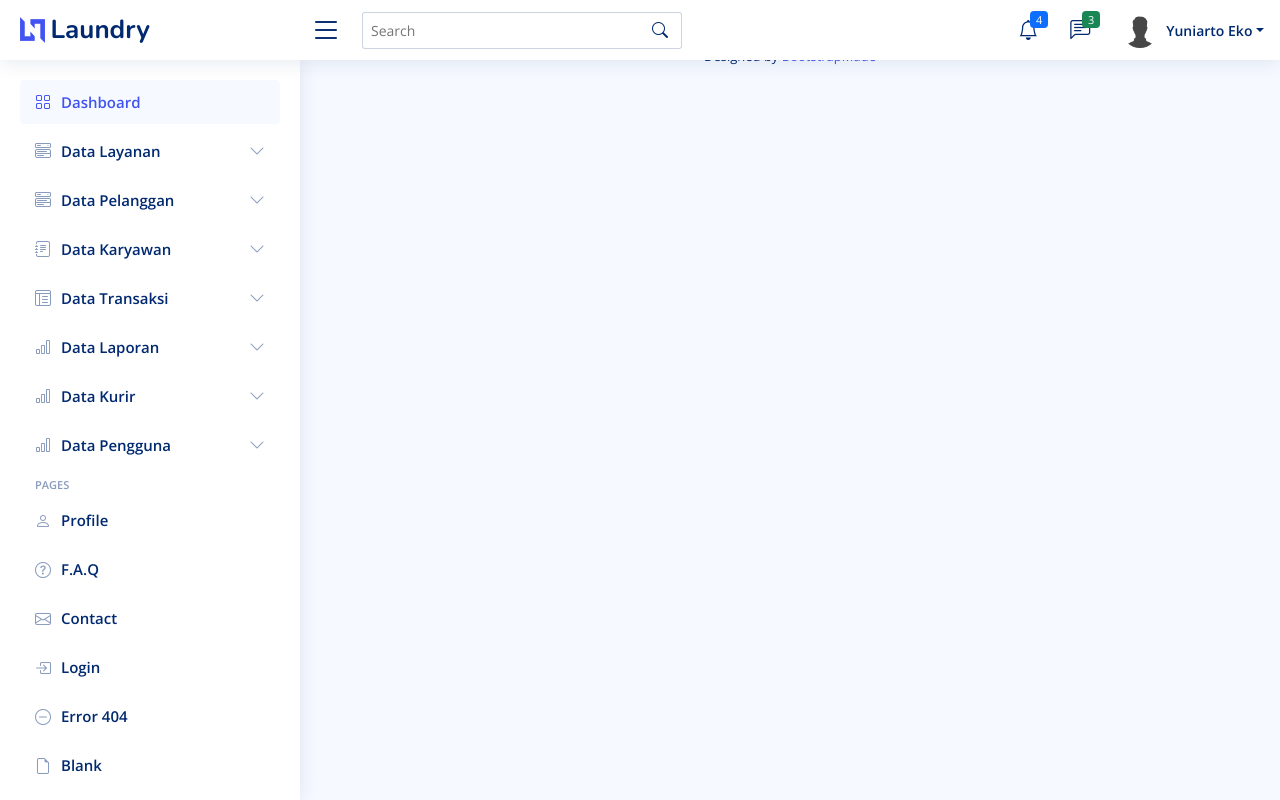
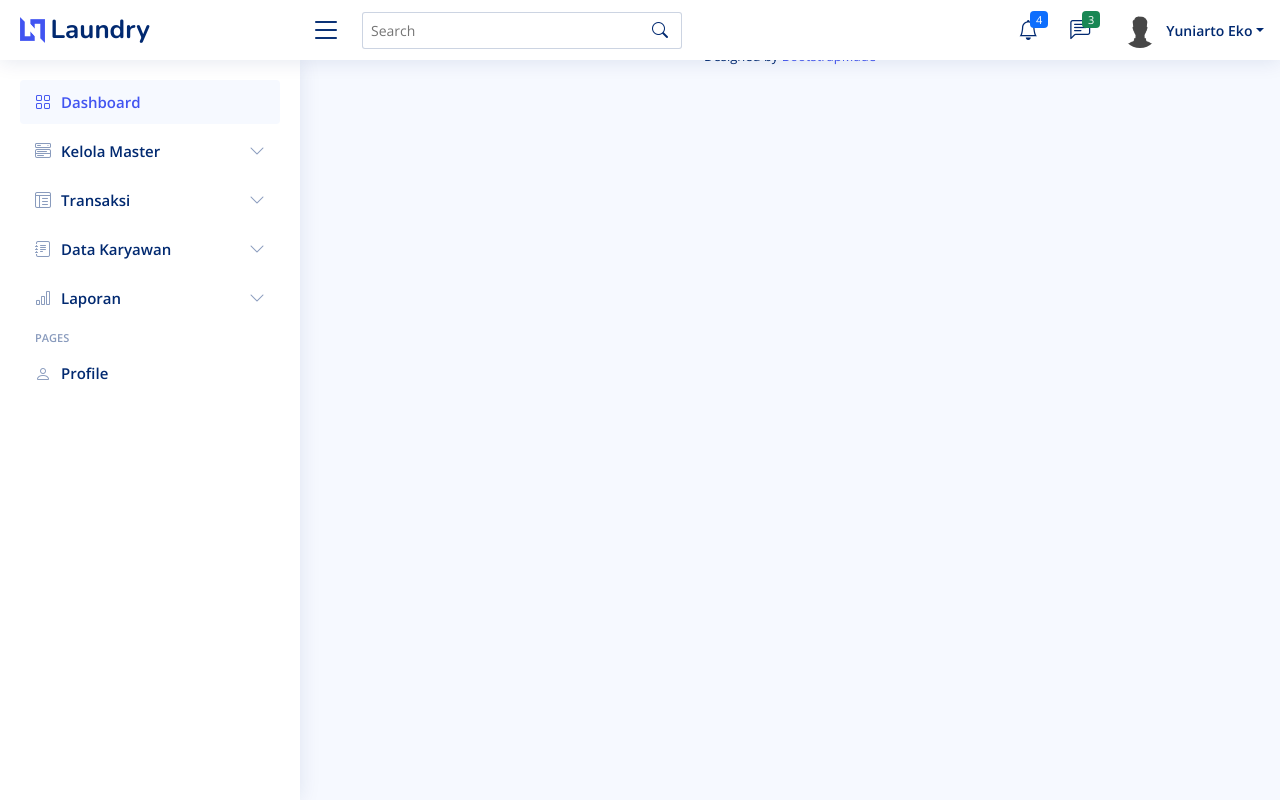
Before and after one commit to ORBITPROGRAM/warunk-laundry, a PHP site: the page made by application/views/templates/sidebar.php in a window 1280 px wide. Run offline with PHP 8.4, Linux system fonts and the light colour scheme; the template is opened without the code that fills it, so the values that code supplies are empty; some libraries are stand-ins or nearby versions.

Commit message:
Change Button Sidebar Dashboard

```diff
--- a/application/views/templates/sidebar.php
+++ b/application/views/templates/sidebar.php
@@ -13,44 +13,40 @@
 
 	  <li class="nav-item">
         <a class="nav-link collapsed" data-bs-target="#layanan-nav" data-bs-toggle="collapse" href="#">
-          <i class="bi bi-menu-button-wide"></i><span>Data Layanan</span><i class="bi bi-chevron-down ms-auto"></i>
+          <i class="bi bi-menu-button-wide"></i><span>Kelola Master</span><i class="bi bi-chevron-down ms-auto"></i>
         </a>
         <ul id="layanan-nav" class="nav-content collapse " data-bs-parent="#sidebar-nav">
           <li>
             <a href="components-alerts.html">
-              <i class="bi bi-circle"></i><span>Harga Layanan</span>
+              <i class="bi bi-circle"></i><span>Data User</span>
             </a>
           </li>
           <li>
             <a href="components-accordion.html">
-              <i class="bi bi-circle"></i><span>Tipe Layanan</span>
+              <i class="bi bi-circle"></i><span>Data Pelanggan</span>
             </a>
+					</li>
+					<li>
+            <a href="components-accordion.html">
+              <i class="bi bi-circle"></i><span>Data Jasa Cuci</span>
+            </a>
+					</li>
 		 </li>
         </ul>
-      </li><!-- End Layanan Nav -->
+      </li><!-- End Master Nav -->
 
-      <li class="nav-item">
-        <a class="nav-link collapsed" data-bs-target="#pelanggan-nav" data-bs-toggle="collapse" href="#">
-          <i class="bi bi-menu-button-wide"></i><span>Data Pelanggan</span><i class="bi bi-chevron-down ms-auto"></i>
+			<li class="nav-item">
+        <a class="nav-link collapsed" data-bs-target="#transaksi-nav" data-bs-toggle="collapse" href="#">
+          <i class="bi bi-layout-text-window-reverse"></i><span>Transaksi</span><i class="bi bi-chevron-down ms-auto"></i>
         </a>
-        <ul id="pelanggan-nav" class="nav-content collapse " data-bs-parent="#sidebar-nav">
+        <ul id="transaksi-nav" class="nav-content collapse " data-bs-parent="#sidebar-nav">
           <li>
-            <a href="components-alerts.html">
-              <i class="bi bi-circle"></i><span>Pelanggan Baru</span>
+            <a href="tables-general.html">
+              <i class="bi bi-circle"></i><span>Data Transaksi Pelanggan</span>
             </a>
           </li>
-          <li>
-            <a href="components-accordion.html">
-              <i class="bi bi-circle"></i><span>Repeat Order</span>
-            </a>
-		 </li>
-		 <li>
-            <a href="components-accordion.html">
-              <i class="bi bi-circle"></i><span>Member Bulanan</span>
-            </a>
-		 </li>
         </ul>
-      </li><!-- End Pelanggan Nav -->
+      </li><!-- End Transaksi Nav -->
 
       <li class="nav-item">
         <a class="nav-link collapsed" data-bs-target="#karyawan-nav" data-bs-toggle="collapse" href="#">
@@ -81,77 +77,29 @@
       </li><!-- End Karyawan Nav -->
 
       <li class="nav-item">
-        <a class="nav-link collapsed" data-bs-target="#transaksi-nav" data-bs-toggle="collapse" href="#">
-          <i class="bi bi-layout-text-window-reverse"></i><span>Data Transaksi</span><i class="bi bi-chevron-down ms-auto"></i>
-        </a>
-        <ul id="transaksi-nav" class="nav-content collapse " data-bs-parent="#sidebar-nav">
-          <li>
-            <a href="tables-general.html">
-              <i class="bi bi-circle"></i><span>Transaksi Pengeluaran</span>
-            </a>
-          </li>
-          <li>
-            <a href="tables-data.html">
-              <i class="bi bi-circle"></i><span>Transaksi Pemasukan</span>
-            </a>
-          </li>
-        </ul>
-      </li><!-- End Transaksi Nav -->
-
-      <li class="nav-item">
         <a class="nav-link collapsed" data-bs-target="#laporan-nav" data-bs-toggle="collapse" href="#">
-          <i class="bi bi-bar-chart"></i><span>Data Laporan</span><i class="bi bi-chevron-down ms-auto"></i>
+          <i class="bi bi-bar-chart"></i><span>Laporan</span><i class="bi bi-chevron-down ms-auto"></i>
         </a>
         <ul id="laporan-nav" class="nav-content collapse " data-bs-parent="#sidebar-nav">
           <li>
             <a href="charts-chartjs.html">
-              <i class="bi bi-circle"></i><span>Pengeluaran</span>
+              <i class="bi bi-circle"></i><span>Laporan Pelanggan</span>
             </a>
           </li>
           <li>
             <a href="charts-apexcharts.html">
-              <i class="bi bi-circle"></i><span>Pemasukan</span>
+              <i class="bi bi-circle"></i><span>Laporan Jasa Cuci</span>
             </a>
           </li>
-          </li>
-		  <li>
-            <a href="charts-chartjs.html">
-              <i class="bi bi-circle"></i><span>Stok Bahan Baku</span>
+					<li>
+            <a href="charts-apexcharts.html">
+              <i class="bi bi-circle"></i><span>Laporan Transaksi</span>
             </a>
           </li>
         </ul>
       </li><!-- End Laporan Nav -->
 
 	  <li class="nav-item">
-        <a class="nav-link collapsed" data-bs-target="#kurir-nav" data-bs-toggle="collapse" href="#">
-          <i class="bi bi-bar-chart"></i><span>Data Kurir</span><i class="bi bi-chevron-down ms-auto"></i>
-        </a>
-        <ul id="kurir-nav" class="nav-content collapse " data-bs-parent="#sidebar-nav">
-          <li>
-            <a href="charts-chartjs.html">
-              <i class="bi bi-circle"></i><span>Data Pengantaran Barang</span>
-            </a>
-          </li>
-          <li>
-            <a href="charts-apexcharts.html">
-              <i class="bi bi-circle"></i><span>Data Penjemputan Barang</span>
-            </a>
-          </li>
-        </ul>
-      </li><!-- End Kurir Nav -->
-
-	  <li class="nav-item">
-        <a class="nav-link collapsed" data-bs-target="#pengguna-nav" data-bs-toggle="collapse" href="#">
-          <i class="bi bi-bar-chart"></i><span>Data Pengguna</span><i class="bi bi-chevron-down ms-auto"></i>
-        </a>
-        <ul id="pengguna-nav" class="nav-content collapse " data-bs-parent="#sidebar-nav">
-          <li>
-            <a href="charts-chartjs.html">
-              <i class="bi bi-circle"></i><span>List Pengguna Aplikasi</span>
-            </a>
-          </li>
-        </ul>
-      </li><!-- End Kurir Nav -->
 
       <li class="nav-heading">Pages</li>
 
@@ -161,42 +109,6 @@
           <span>Profile</span>
         </a>
       </li><!-- End Profile Page Nav -->
-
-      <li class="nav-item">
-        <a class="nav-link collapsed" href="pages-faq.html">
-          <i class="bi bi-question-circle"></i>
-          <span>F.A.Q</span>
-        </a>
-      </li><!-- End F.A.Q Page Nav -->
-
-      <li class="nav-item">
-        <a class="nav-link collapsed" href="pages-contact.html">
-          <i class="bi bi-envelope"></i>
-          <span>Contact</span>
-        </a>
-      </li><!-- End Contact Page Nav -->
-
-      <li class="nav-item">
-        <a class="nav-link collapsed" href="pages-login.html">
-          <i class="bi bi-box-arrow-in-right"></i>
-          <span>Login</span>
-        </a>
-      </li><!-- End Login Page Nav -->
-
-      <li class="nav-item">
-        <a class="nav-link collapsed" href="pages-error-404.html">
-          <i class="bi bi-dash-circle"></i>
-          <span>Error 404</span>
-        </a>
-      </li><!-- End Error 404 Page Nav -->
-
-      <li class="nav-item">
-        <a class="nav-link collapsed" href="pages-blank.html">
-          <i class="bi bi-file-earmark"></i>
-          <span>Blank</span>
-        </a>
-      </li><!-- End Blank Page Nav -->
-
     </ul>
 
   </aside><!-- End Sidebar-->
```
